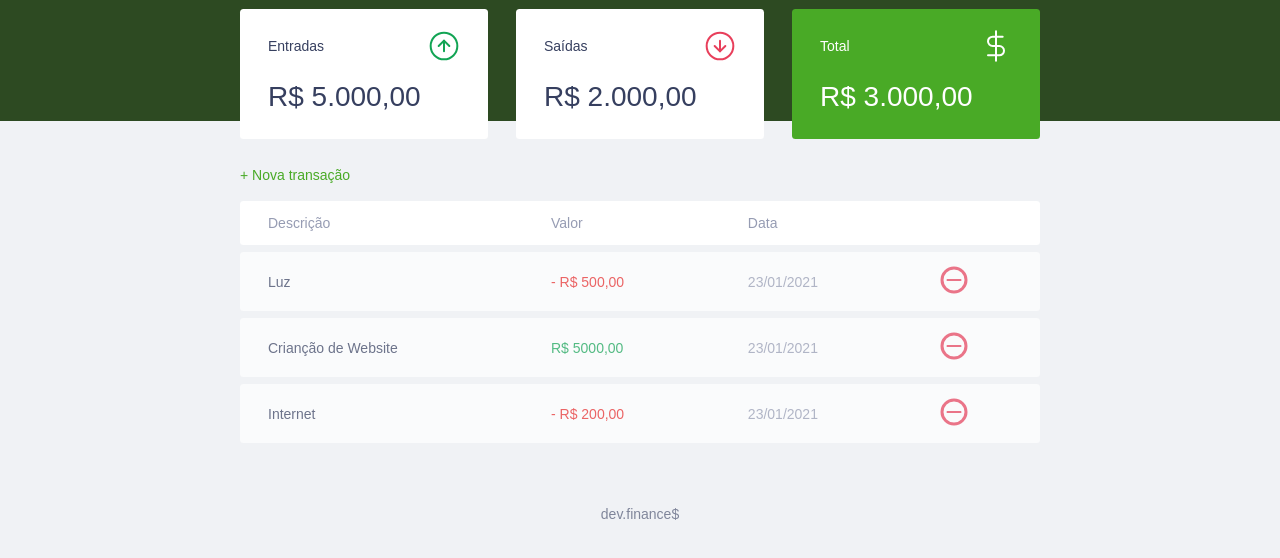
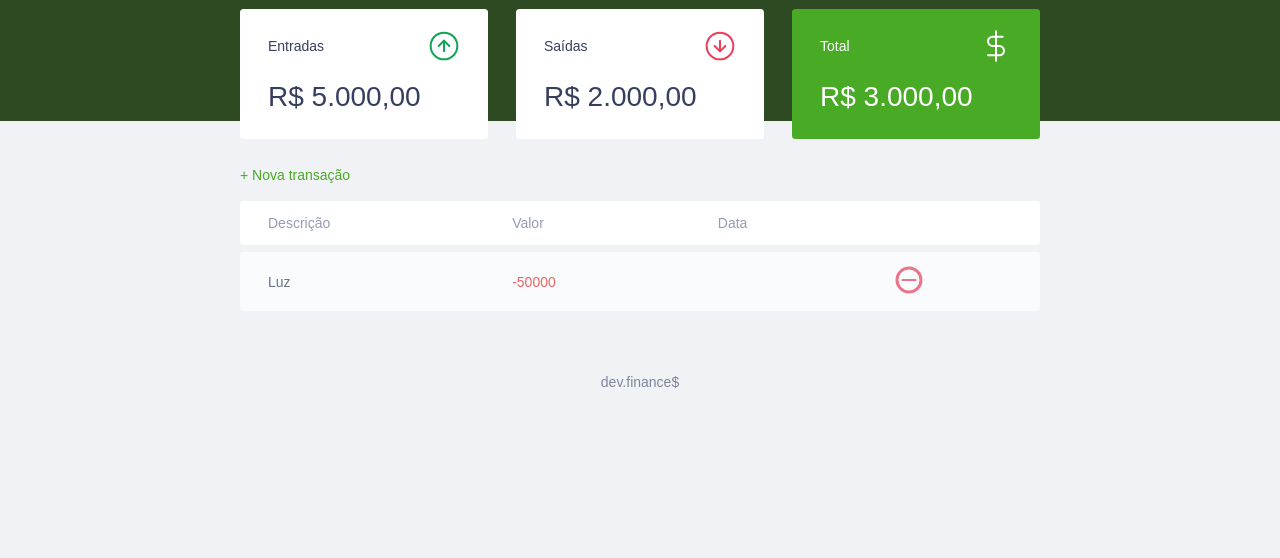
Before and after one commit to VictorFerri/AppFinances, a plain HTML site: page index.html in a window 1280 px wide. Shown: the part 74-632 px from the top of the page. Drawn offline with Linux system fonts and the light colour scheme.

Commit message:
Update HtmlJavaScript

```diff
--- a/index.html
+++ b/index.html
@@ -58,30 +58,6 @@
                         </tr>
                     </thead>
                     <tbody>
-                        <tr>
-                            <td class="description">Luz</td>
-                            <td class="expense">- R$ 500,00</td>
-                            <td class="date">23/01/2021</td>
-                            <td>
-                                <img src="./assets/minus.svg" alt="Remover Transação">
-                            </td>
-                        </tr>
-                        <tr>
-                            <td class="description">Crianção de Website</td>
-                            <td class="income">R$ 5000,00</td>
-                            <td class="date">23/01/2021</td>
-                            <td>
-                                <img src="./assets/minus.svg" alt="Remover Transação">
-                            </td>
-                        </tr>
-                        <tr>
-                            <td class="description">Internet</td>
-                            <td class="expense">- R$ 200,00</td>
-                            <td class="date">23/01/2021</td>
-                            <td>
-                                <img src="./assets/minus.svg" alt="Remover Transação">
-                            </td>
-                        </tr>
                     </tbody>
                 </table>
             </section>
--- a/script.js
+++ b/script.js
@@ -49,16 +49,29 @@ const Transaction = {
 }
 
 const DOM = {
-    innetHTMLTransaction() {
+    transactionsContainer: document.querySelector('#dataTable tbody'),
+
+    addTransaction(transaction, index) {
+        const tr = document.createElement('tr');
+        tr.innerHTML = DOM.innerHTMLTransaction(transaction);
+        DOM.transactionsContainer.appendChild(tr);
+
+
+    },
+    innerHTMLTransaction(transaction) {
         const html = `
-        <tr>
-            <td class="description">Luz</td>
-            <td class="expense">- R$ 500,00</td>
-            <td class="date">23/01/2021</td>
+
+            <td class="description">${transaction.description}</td>
+            <td class="expense">${transaction.amount}</td>
+            <td class="date"${transaction.date}</td>
             <td>
                 <img src="./assets/minus.svg" alt="Remover Transação">
             </td>
-        </tr>
+
         `
+
+        return html
     }
 }
+
+DOM.addTransaction(Transactions[0])
```
